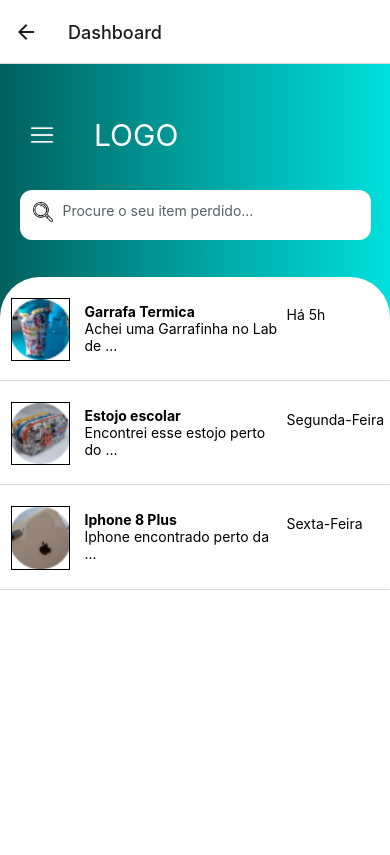
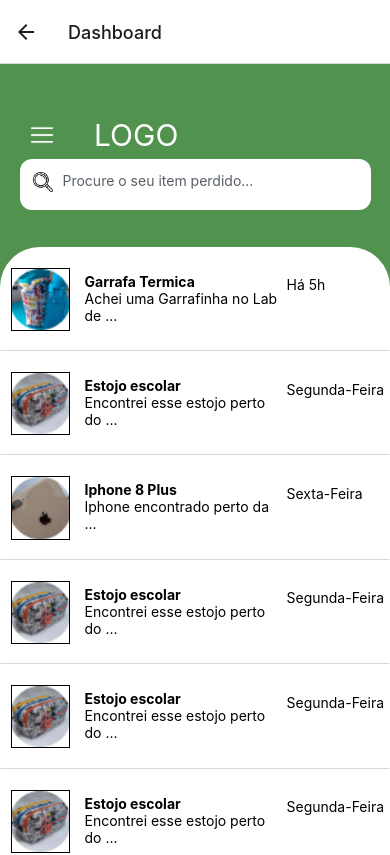
Before and after one commit to pk-anderson/EasyFinder-Front-End, a React Native app: screen /Dashboard in a window 390 px wide. Shown: the top 855 px of the page. Built offline with nearby package versions, Linux system fonts and the light colour scheme.

Commit message:
Minor Update - style and new button

```diff
--- /dev/null
+++ b/src/components/AppBarTop/AppBarTop.module.ts
@@ -0,0 +1 @@
+//To Install Styled Components
--- a/src/components/AppBarTop/index.tsx
+++ b/src/components/AppBarTop/index.tsx
@@ -50,6 +50,9 @@ const AppTopBar: React.FC<AppTopBarProps> = () => {
           <TouchableOpacity style={styles.menuItem} onPress={handleLogout}>
             <Text style={styles.menuItemText}>Logout</Text>
           </TouchableOpacity>
+          <TouchableOpacity style={styles.menuItem} onPress={handleMenuToggle}>
+            <Text style={styles.menuItemText}>Fechar</Text>
+          </TouchableOpacity>
         </View>
       </Modal>
 
--- a/src/global/colors.ts
+++ b/src/global/colors.ts
@@ -4,5 +4,6 @@
 export const globalColors = {
   primaryColor: '#00615F',
   secondaryColor: '#00E0DD',
+  mainColor: '#50924E',
 }
 //  primaryColor: '#006141',secondaryColor: '#00A36E',thirdColor:'#00E096' #00615E #00A19B
--- a/src/screens/BaseScreen.tsx
+++ b/src/screens/BaseScreen.tsx
@@ -12,7 +12,7 @@ interface IProps {
 
 export default function BaseScreen({children} :IProps){
     return (
-          <LinearGradient style={styles.containerScreen} colors={[globalColors.primaryColor,globalColors.secondaryColor]} start={{x:0.1,y:0}}  end={{x: 1,y:0}}>
+          <LinearGradient style={styles.containerScreen} colors={[globalColors.mainColor,globalColors.mainColor]} start={{x:0.1,y:0}}  end={{x: 1,y:0}}>
             {children[0]}
             <View style={styles.bodyTemplate}>{children[1]}</View>
           </LinearGradient>
--- a/src/screens/DashBoard.tsx
+++ b/src/screens/DashBoard.tsx
@@ -29,6 +29,66 @@ const mockedData = [
         img: iphoneImg,
         date: 'Sexta-Feira'
     },
+    {
+        title :'Estojo escolar',
+        content :'Encontrei esse estojo perto do ...',
+        img: estojoImg,
+        date: 'Segunda-Feira'
+    },
+    {
+        title :'Estojo escolar',
+        content :'Encontrei esse estojo perto do ...',
+        img: estojoImg,
+        date: 'Segunda-Feira'
+    },
+    {
+        title :'Estojo escolar',
+        content :'Encontrei esse estojo perto do ...',
+        img: estojoImg,
+        date: 'Segunda-Feira'
+    },
+    {
+        title :'Estojo escolar',
+        content :'Encontrei esse estojo perto do ...',
+        img: estojoImg,
+        date: 'Segunda-Feira'
+    },
+    {
+        title :'Estojo escolar',
+        content :'Encontrei esse estojo perto do ...',
+        img: estojoImg,
+        date: 'Segunda-Feira'
+    },
+    {
+        title :'Estojo escolar',
+        content :'Encontrei esse estojo perto do ...',
+        img: estojoImg,
+        date: 'Segunda-Feira'
+    },
+    {
+        title :'Estojo escolar',
+        content :'Encontrei esse estojo perto do ...',
+        img: estojoImg,
+        date: 'Segunda-Feira'
+    },
+    {
+        title :'Estojo escolar',
+        content :'Encontrei esse estojo perto do ...',
+        img: estojoImg,
+        date: 'Segunda-Feira'
+    },
+    {
+        title :'Estojo escolar',
+        content :'Encontrei esse estojo perto do ...',
+        img: estojoImg,
+        date: 'Segunda-Feira'
+    },
+    {
+        title :'Estojo escolar',
+        content :'Encontrei esse estojo perto do ...',
+        img: estojoImg,
+        date: 'Segunda-Feira'
+    },
 ]
 
 type DashboardScreenProps = {
@@ -41,7 +101,7 @@ export default function DashboardScreen({ navigation }: DashboardScreenProps){
         <BaseScreen children={[
           <View style={style.container}>
             <AppTopBar />
-            <View style={{height:30}}></View>
+            <View style={{height:0}}></View>
             <SearchBar />
           </View>,
           <FlatList data={mockedData} renderItem={({item}) =><Item title={item.title} content={item.content} img={item.img} date={item.date}/>}/>
```
Also changed, not shown: 2 other files (tests, documents, lock files or other folders).
